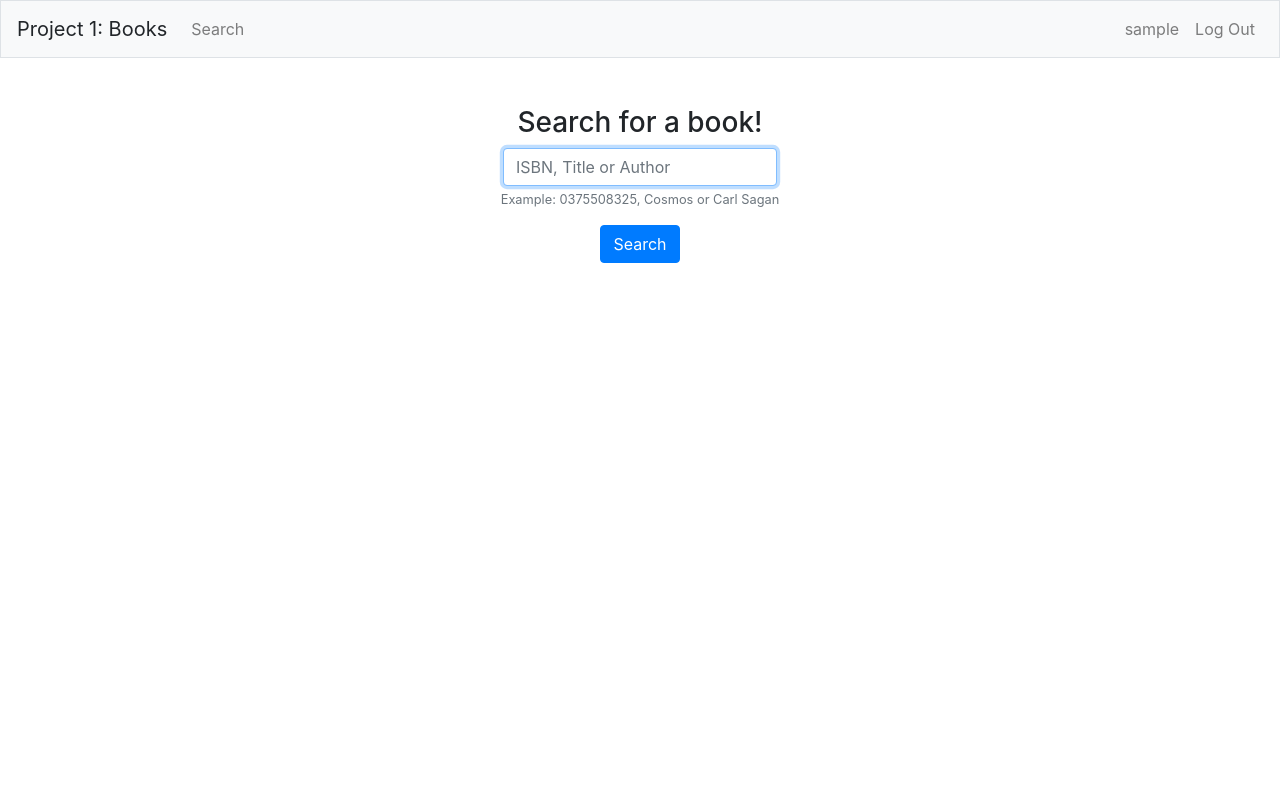
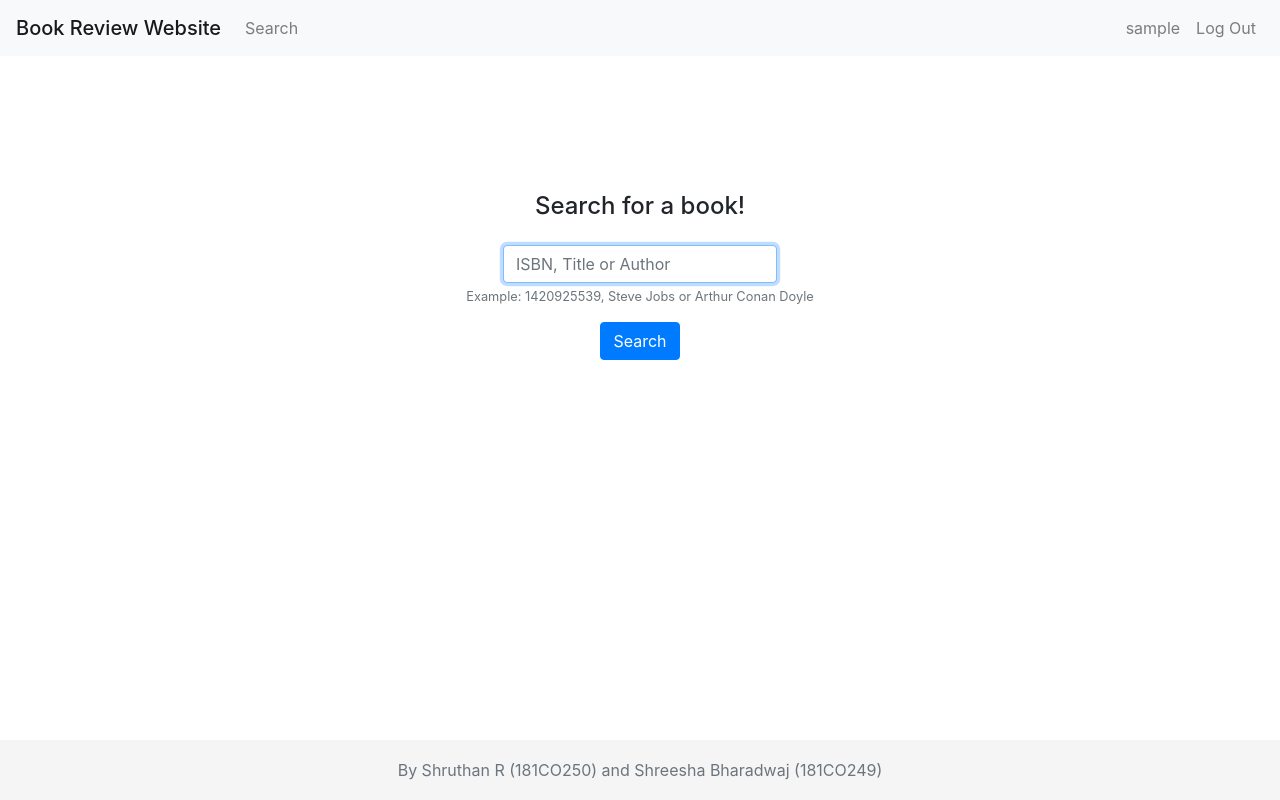
Before and after one commit to shruthanr/Book-Reviews, a Flask app: page / in a window 1280 px wide. Run offline with Flask 2, Linux system fonts and the light colour scheme; the visitor is signed in with stand-in values (Sample User, id 1); some libraries are stand-ins or nearby versions.

Commit message:
Made UI Changes

```diff
--- /dev/null
+++ b/static/sticky-footer.css
@@ -0,0 +1,35 @@
+/* Sticky footer styles
+-------------------------------------------------- */
+html {
+    position: relative;
+    min-height: 100%;
+}
+
+body {
+    margin-bottom: 60px;
+    /* Margin bottom by footer height */
+}
+
+.footer {
+    position: absolute;
+    bottom: 0;
+    width: 100%;
+    height: 60px;
+    /* Set the fixed height of the footer here */
+    line-height: 60px;
+    /* Vertically center the text there */
+    background-color: #f5f5f5;
+
+}
+
+
+/* Custom page CSS
+-------------------------------------------------- */
+/* Not required for template or sticky footer method. */
+
+.container {
+    width: auto;
+    max-width: 680px;
+    padding: 0 15px;
+
+}
--- a/static/style.css
+++ b/static/style.css
@@ -25,7 +25,7 @@ main .form-control
 }
 
 .form-border {
-    border-color: #ECDB88;
+    border-color: #363636;
     border-style: solid;
     border-radius: 1rem;
     padding: 0.5rem;
@@ -45,3 +45,22 @@ main img
     /* constrain images on small screens */
     max-width: 100%;
 }
+
+
+#page-container {
+    position: relative;
+    min-height: 100vh;
+}
+
+#content-wrap {
+    padding-bottom: 2.5rem;
+    /* Footer height */
+}
+
+#footer {
+    position: absolute;
+    bottom: 0;
+    width: 100%;
+    height: 2.5rem;
+    /* Footer height */
+}
--- a/templates/index.html
+++ b/templates/index.html
@@ -5,12 +5,16 @@
 {% endblock %}
 
 {% block content %}
-    <h3>Search for a book!</h3>
+<div class="jumbotron" style="background:transparent !important">
+    <h4 class="my-4">Search for a book!</h4>
     <form action="/search" method="GET">
         <div class="form-group">
             <input type="text" class="form-control" name="book" autofocus aria-describedby="bookHelp" placeholder="ISBN, Title or Author">
-            <small id="bookHelp" class="form-text text-muted">Example: 0375508325, Cosmos or Carl Sagan</small>
+            <small id="bookHelp" class="form-text text-muted">Example: 1420925539, Steve Jobs or Arthur Conan
+                Doyle</small>
         </div>
         <button class="btn btn-primary" type="submit">Search</button>
     </form>
+</div>
+
 {% endblock %}
--- a/templates/layout.html
+++ b/templates/layout.html
@@ -8,6 +8,9 @@
     <link rel="stylesheet" href="https://stackpath.bootstrapcdn.com/bootstrap/4.1.3/css/bootstrap.min.css" integrity="sha384-MCw98/SFnGE8fJT3GXwEOngsV7Zt27NXFoaoApmYm81iuXoPkFOJwJ8ERdknLPMO"
         crossorigin="anonymous">
     <link rel="stylesheet" href="../static/style.css">
+    <link href="../static/sticky-footer.css" rel="stylesheet">
+
+
 
     <script src="https://code.jquery.com/jquery-3.3.1.slim.min.js" integrity="sha384-q8i/X+965DzO0rT7abK41JStQIAqVgRVzpbzo5smXKp4YfRvH+8abtTE1Pi6jizo"
         crossorigin="anonymous"></script>
@@ -16,14 +19,12 @@
     <script src="https://stackpath.bootstrapcdn.com/bootstrap/4.1.3/js/bootstrap.min.js" integrity="sha384-ChfqqxuZUCnJSK3+MXmPNIyE6ZbWh2IMqE241rYiqJxyMiZ6OW/JmZQ5stwEULTy"
         crossorigin="anonymous"></script>
 
-    <title>Project 1: {% block title %}{% endblock %}</title>
+    <title>Book Review: {% block title %}{% endblock %}</title>
 </head>
 
 <body>
-    <nav class="navbar navbar-expand-lg navbar-light bg-light border">
-        <a class="navbar-brand" style="color:gr">
-            Project 1: Books
-        </a>
+    <nav class="navbar navbar-expand-lg navbar-light bg-light">
+        <span class="navbar-brand mb-0 h1">Book Review Website</span>
         <button class="navbar-toggler" type="button" data-toggle="collapse" data-target="#navbarNavDropdown"
             aria-controls="navbarNavDropdown" aria-expanded="false" aria-label="Toggle navigation">
             <span class="navbar-toggler-icon"></span>
@@ -53,10 +54,21 @@
     {% endif %}
 
     <main class="container p-5">
+
         {% block content %}
         {% endblock %}
     </main>
+    <footer class="footer">
+        <div class="container">
+            <!-- <span class="text-muted"> -->
+                <p align=center class="text-muted">By Shruthan R (181CO250) and Shreesha Bharadwaj (181CO249)</p>
+            <!-- </span> -->
+        </div>
+    </footer>
+
+
 
 </body>
 
+
 </html>
```
Also changed, not shown: templates/book.html (+22 -20 lines), templates/results.html (+10 -8 lines).
